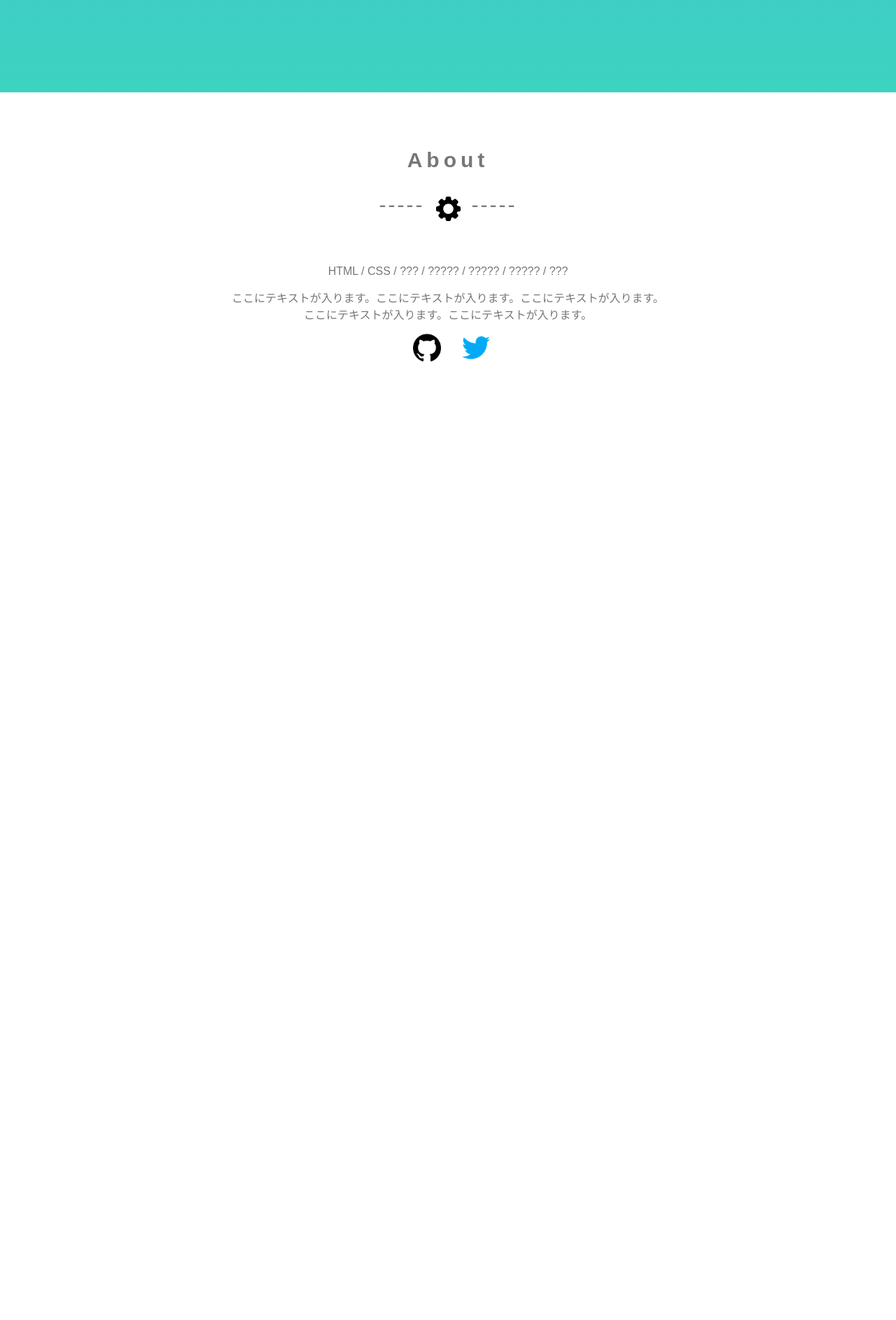
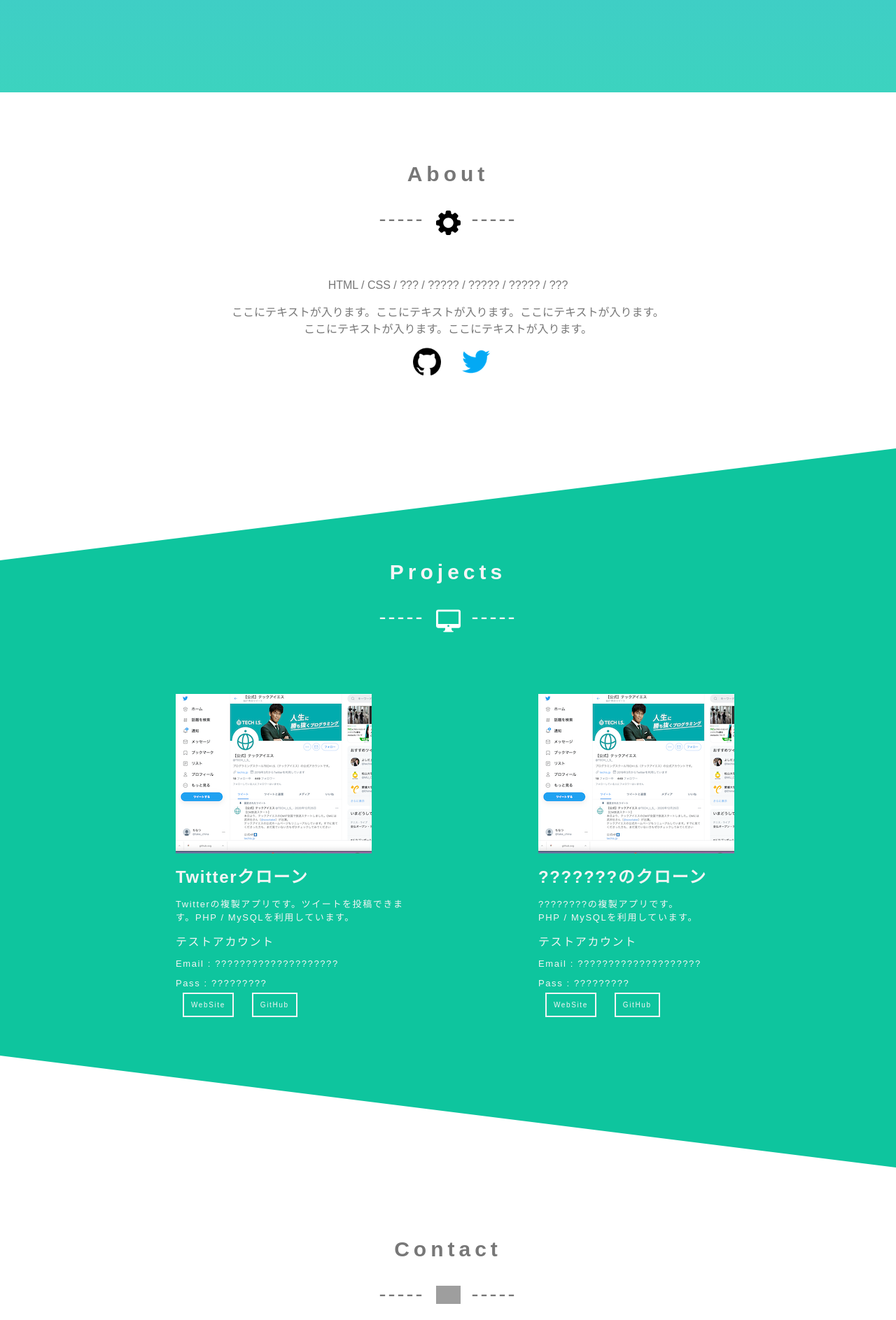
Before and after one commit to CTlilas/PortfolioA, a PHP site: page / in a window 1280 px wide. Shown: the part 455-2342 px from the top of the page at 70% size. Before the commit the page ends 972 px from the top, so only its background shows below. Run offline with PHP 8.4, Linux system fonts and the light colour scheme; grey boxes are pictures that could not be loaded.

Commit message:
add contact & footer

```diff
--- a/index.html
+++ b/index.html
@@ -77,5 +77,76 @@
         </ul>
     </div>
 
+
+    <!-- Projects -->
+
+    <div class="triangle"></div>
+    <div class="box-projects">
+        <h2>Projects</h2>
+        <ul class="deco2">
+            <li>-----</li>
+            <li><img src="img/imac.png" alt="デスクトップ"></li>
+            <li>-----</li>
+        </ul>
+
+        <ul class="works-list">
+            <li>
+                <img src="img/Twitter-photo.png" alt="Twitter画像">
+                <h3>Twitterクローン</h3>
+                <p>Twitterの複製アプリです。ツイートを投稿できます。PHP / MySQLを利用しています。</p>
+                <h4>テストアカウント</h4>
+                <p>Email : ????????????????????</p>
+                <p>Pass : ?????????</p>
+                <div class="link">
+                    <a href="">WebSite</a>
+                    <a href="">GitHub</a>
+                </div>
+            </li>
+            <li>
+                <img src="img/Twitter-photo.png" alt="Twitter画像">
+                <h3>???????のクローン</h3>
+                <p>????????の複製アプリです。<br>PHP / MySQLを利用しています。</p>
+                <h4>テストアカウント</h4>
+                <p>Email : ????????????????????</p>
+                <p>Pass : ?????????</p>
+                <div class="link">
+                    <a href="">WebSite</a>
+                    <a href="">GitHub</a>
+                </div>
+            </li>
+        </ul>
+    </div>
+    <div class="triangle-bottom"></div>
+
+
+    <!-- Contact -->
+
+    <div class="item-list2">
+        <h2>Contact</h2>
+        <ul class="deco">
+            <li>-----</li>
+            <li><img src="img/call (1).svg" alt="電話画像"></li>
+            <li>-----</li>
+        </ul>
+        <ul class="contact-list">
+            <li>
+                <img src="img/cell-phone.svg" alt="スマホ画像">
+                <span>Phone</span>
+                <p>??? ???? ????</p>
+            </li>
+            <li>
+                <img src="img/email.svg" alt="メール画像">
+                <span>Mail</span>
+                <p>????????????????????</p>
+            </li>
+        </ul>
+    </div>
+
+
+    <!-- footer -->
+
+    <div class="footer">
+        <p>©︎ Chinatsu Takeshita All rights reserved</p>
+    </div>
 </body>
 </html>
--- a/style.css
+++ b/style.css
@@ -73,7 +73,7 @@
     width: 100%;
     text-align: center;
     color: rgb(119, 119, 119);
-    margin: 80px auto;
+    margin: 100px auto;
 }
 .item-list2 h2{
     font-size: 30px;
@@ -109,5 +109,137 @@
     margin-right: 30px;
     width: 100%;
     max-width: 40px;
+}
 
+/*
+ *[Projects]のスタイルシート
+ */
+
+.triangle{
+    width: 0;
+    height: 0;
+    border-style: solid;
+    border-width: 0 0 20vh 100vw;
+    border-color: transparent transparent #0ec59e transparent;
 }
+.box-projects{
+    width: 100%;
+    margin: 0;
+    text-align: center;
+    background-color: #0ec59e;
+    color: whitesmoke;
+}
+.box-projects h2{
+    margin: 0 auto;
+    letter-spacing: 0.2em;
+    font-size: 30px;
+}
+ .deco2{
+    list-style: none;
+    display: inline-flex;
+    color: whitesmoke;
+    font-size: 30px;
+    padding: 0 0 10px 0;
+ }
+ .deco2 li{
+    padding: 0 8px;
+    letter-spacing: 0.1em;
+}
+ .deco2 img{
+    width: 100%;
+    max-width: 35px;
+    margin-top: 5px;
+}
+
+/*
+ *[Project-works]のスタイルシート
+ */
+.works-list{
+    width: 100%;
+    max-width: 1078px;
+    list-style: none;
+    text-align: left;
+    margin: 0 auto;
+    padding: 0;
+    overflow: hidden;
+    letter-spacing: 0.1em;
+}
+.works-list li{
+    display: block;
+    float: left;
+    width: 100%;
+    max-width: 348px;;
+    margin: 40px 150px 50px 150px;
+    padding-bottom: 15px;
+}
+.works-list li:last-child{
+    margin: 40px 0 50px 20px;
+}
+.works-list h3{
+    font-size: 24px;
+    margin: 10px 0;
+}
+.works-list h4{
+    margin: 0;
+    font-weight: lighter;
+}
+.works-list p{
+    font-size: 13px;
+}
+.works-list li link{
+    display: flex;
+    text-align: left;
+    justify-content: left;
+}
+.works-list li a{
+    text-decoration: none;
+    color: whitesmoke;
+    border: solid 2px whitesmoke;
+    padding: 10px;
+    font-size: 10px;
+    margin: 20px 10px;
+}
+.triangle-bottom{
+    width: 0;
+    height: 0;
+    border-style: solid;
+    border-width: 20vh 0 0 100vw;
+    border-color: #0ec59e transparent transparent transparent;
+}
+.contact-list{
+    list-style: none;
+    width: 100%;
+    max-width: 1076px;
+    margin: 100px;
+}
+.contact-list li{
+    display: block;
+    float: left;
+    max-width: 348px;
+    width: 250px;
+    padding: 30px 20px 0 20px;
+    background-color: #f1f1f1;
+    margin-bottom: 200px;
+    margin-right: 10px;
+    margin-left: 180px;
+    border-top: 5px solid #0ec59e;
+}
+.contact-list img{
+    width: 100%;
+    height: 40px;
+}
+.contact-list span{
+    border-bottom: solid 3px rgb(119, 119, 119);
+    padding: 15px;
+}
+.contact-list p{
+    padding-top: 10px;
+}
+.footer{
+    clear: both;
+    text-align: center;
+    font-size: 10px;
+    background-color: #f1f1f1;
+    margin: 0;
+    padding: 20px 0 20px 0;
+}
```
Also changed, not shown: img/Twitter-photo.png (added), img/desktop.svg (deleted), img/imac.png (added).
